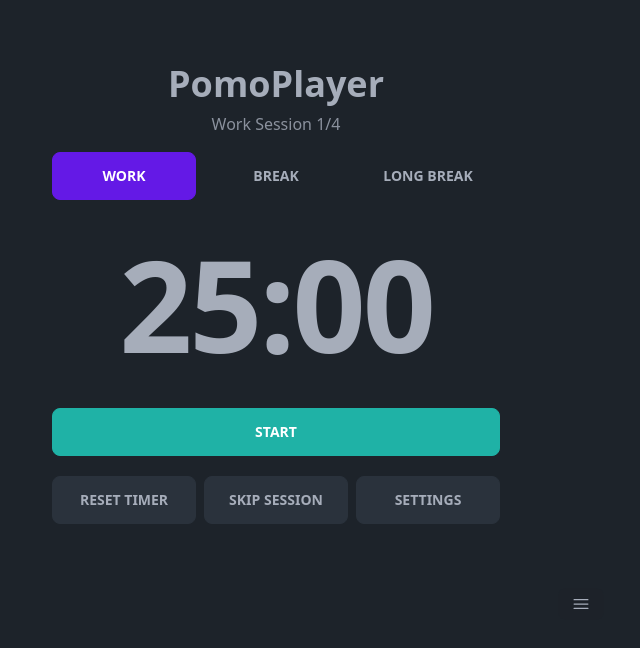
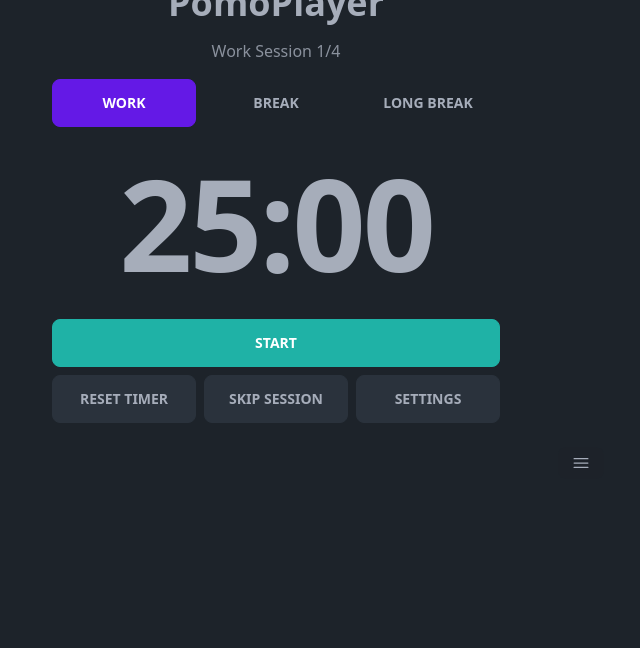
Before and after one commit to NateRolo/PomoPlayer, a Next.js app: page / in a window 1280 px wide. Shown: the top 648 px of the page, without its empty margins (364-1004 px from the left). Built offline with nearby package versions, Linux system fonts and the light colour scheme.

Commit message:
fix: adjust margins to reduce vertical scrolling

```diff
--- a/app/components/PomodoroTimer.tsx
+++ b/app/components/PomodoroTimer.tsx
@@ -352,18 +352,6 @@ export const PomodoroTimer: React.FC = () => {
         }
     }
 
-    //
-    // const handlePurchasePremium = async () => {
-    //     console.log("Purchase premium clicked");
-
-    //     setTimeout(async () => {
-    //         await setPremiumStatus(true);
-
-    //         // Show a success message
-    //         alert("Premium purchase successful! You now have access to all themes.");
-    //     }, 2000);
-    // };
-
     const currentThemeColors = getSessionColors(currentTheme as ThemeName, sessionType);
 
     // Handle play/pause from mini player
@@ -379,14 +367,14 @@ export const PomodoroTimer: React.FC = () => {
 
     return (
         <>
-            <div className={`min-h-screen flex flex-col items-center justify-center p-4 pt-16 transition-all duration-700
-                ${currentThemeColors.background}`}>
-                <div className="w-full max-w-4xl mx-auto flex flex-col items-center">
-                    <h1 className={`text-4xl font-bold mb-2 bg-clip-text bg-gradient-to-r
-                        ${currentThemeColors.text}`}>
+            <div className="h-screen flex flex-col items-center justify-center p-4 transition-all duration-700
+                ${currentThemeColors.background}">
+                <div className="w-full max-w-4xl mx-auto flex flex-col items-center gap-4">
+                    <h1 className="text-4xl font-bold bg-clip-text bg-gradient-to-r
+                        ${currentThemeColors.text}">
                         PomoPlayer
                     </h1>
-                    <div className={`text-l font-medium mb-4 opacity-80 ${currentThemeColors.text}`}>
+                    <div className="text-l font-medium opacity-80 ${currentThemeColors.text}">
                         {sessionType === "work"
                             ? `Work Session ${sessionCount + 1}/${sessionsUntilLongBreak}`
                             : sessionType === "shortBreak"
@@ -394,41 +382,6 @@ export const PomodoroTimer: React.FC = () => {
                                 : "Long Break"}
                     </div>
 
-
-                    {/* Commented out for now as it's not needed for guest mode
-
-                    <div className="absolute top-4 right-4">
-                        {user ? (
-                            <div className="dropdown dropdown-end">
-                                <label tabIndex={0} className="btn btn-ghost btn-circle avatar">
-                                    {user.user_metadata?.avatar_url ? (
-                                        <div className="w-10 rounded-full">
-                                            <img src={user.user_metadata.avatar_url} alt={user.user_metadata?.full_name || "User"} />
-                                        </div>
-                                    ) : (
-                                        <div className="w-10 h-10 rounded-full bg-primary grid place-items-center text-primary-content font-medium text-lg">
-                                            <span className="inline-block transform translate-y-0">
-                                                {user.user_metadata?.full_name?.charAt(0) || user.email?.charAt(0) || "U"}
-                                            </span>
-                                        </div>
-                                    )}
-                                </label>
-                                <ul tabIndex={0} className="dropdown-content z-[1] menu p-2 shadow bg-base-100 rounded-box w-52">
-                                    <li><a onClick={() => setShowSettings(true)}>Settings</a></li>
-                                    <li><a onClick={signOut}>Sign Out</a></li>
-                                </ul>
-                            </div>
-                        ) : (
-                            <button
-                                className="btn btn-ghost btn-sm"
-                                onClick={() => setShowAuthModal(true)}
-                            >
-                                Sign In
-                            </button>
-                        )}
-                    </div> */}
-                    {/* Session type selector buttons */}
-                    <div className="w-full flex flex-wrap justify-center gap-3 mb-10">
                     <div className="w-full max-w-md mx-auto grid grid-cols-3 gap-2">
                         <button
                             className={`btn w-full ${sessionType === "work"
@@ -452,25 +405,22 @@ export const PomodoroTimer: React.FC = () => {
                             Long Break
                         </button>
                     </div>
-                    </div>
 
-                    <div className="relative mb-10">
-                        <div className={`text-8xl md:text-9xl font-bold tracking-tight
-                            ${currentThemeColors.text}`}>
+                    <div className="relative my-4">
+                        <div className="text-8xl md:text-9xl font-bold tracking-tight
+                            ${currentThemeColors.text}">
                             {formatTime(timeLeft)}
-                        </div>
-                        <div className="absolute -bottom-9 left-1/2 transform -translate-x-1/2 flex space-x-2 text-sm opacity-60">
                         </div>
                     </div>
 
-                    <div className="w-full flex flex-wrap justify-center gap-3 mb-10">
+                    <div className="w-full flex flex-col gap-2 max-w-md">
                         <button
-                            className="btn btn-accent w-full max-w-md mx-auto mb-2 py-4 transform transition-all duration-200 hover:scale-105 active:scale-95"
+                            className="btn btn-accent w-full transform transition-all duration-200 hover:scale-105 active:scale-95"
                             onClick={toggleTimer}>
                             {isActive ? "Pause" : "Start"}
                         </button>
 
-                        <div className="w-full max-w-md mx-auto grid grid-cols-3 gap-2">
+                        <div className="grid grid-cols-3 gap-2">
                             <button
                                 className="btn btn-neutral w-full hover:btn-secondary transform transition-all duration-200 hover:scale-105 active:scale-95"
                                 onClick={resetTimer}>
@@ -488,12 +438,11 @@ export const PomodoroTimer: React.FC = () => {
                                 onClick={() => setShowSettings(true)}>
                                 Settings
                             </button>
-
                         </div>
                     </div>
 
-                    <div className="w-full max-w-2xl rounded-t-xl overflow-hidden">
-                        <div className={youtubePlayerVisible ? "mt-4 relative" : "hidden"}>
+                    <div className="w-full max-w-2xl">
+                        <div className={youtubePlayerVisible ? "relative" : "hidden"}>
                             <div className="absolute top-2 right-2 z-10">
                                 <button
                                     className="btn btn-sm btn-ghost bg-base-100 bg-opacity-70"
@@ -549,7 +498,6 @@ export const PomodoroTimer: React.FC = () => {
                 )}
             </div>
 
-            {/* Show mini player when main player is hidden */}
             {!youtubePlayerVisible && (
                 <MiniPlayer
                     isPlaying={isPlaying}
```
Lines whose indentation alone changed are shown as unchanged.
